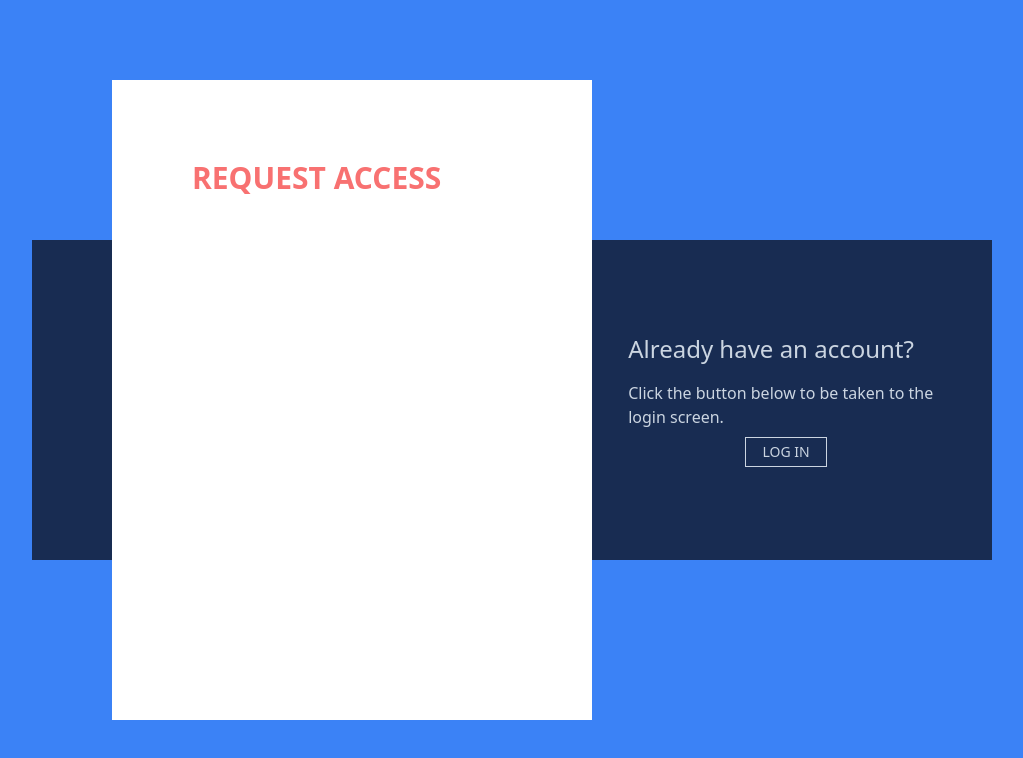
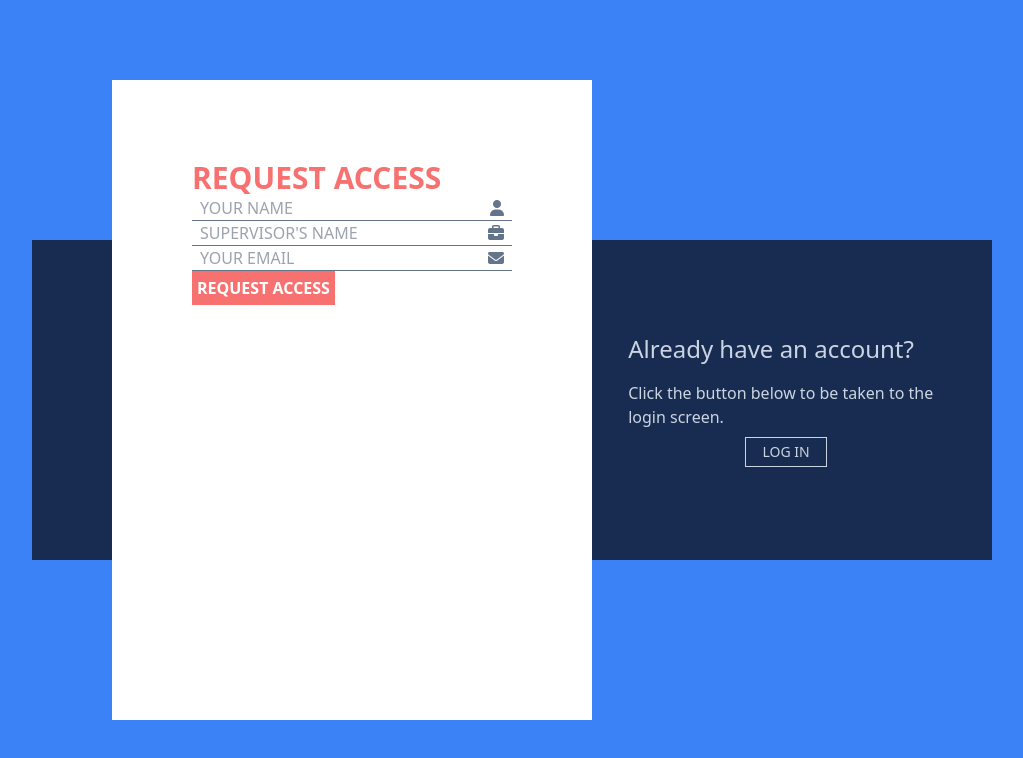
Before and after one commit to JeremyM45/vue-form, a Vue app: page / in a window 1280 px wide. Shown: the top 758 px of the page, without its empty margins (128-1151 px from the left). Built offline with nearby package versions, Linux system fonts and the light colour scheme.

Commit message:
add basic signup form style

```diff
--- a/index.html
+++ b/index.html
@@ -4,7 +4,8 @@
     <meta charset="UTF-8">
     <link rel="icon" href="/favicon.ico">
     <meta name="viewport" content="width=device-width, initial-scale=1.0">
-    <title>Vite App</title>
+    <link rel="stylesheet" href="https://cdnjs.cloudflare.com/ajax/libs/font-awesome/6.2.1/css/all.min.css" integrity="sha512-MV7K8+y+gLIBoVD59lQIYicR65iaqukzvf/nwasF0nqhPay5w/9lJmVM2hMDcnK1OnMGCdVK+iQrJ7lzPJQd1w==" crossorigin="anonymous" referrerpolicy="no-referrer" />
+    <title>Vue Form</title>
   </head>
   <body>
     <div id="app"></div>
--- a/src/components/SignupForm.vue
+++ b/src/components/SignupForm.vue
@@ -6,5 +6,34 @@
 </script>
 
 <template>
+    <form class="w-full">
+        <div class="border-b border-slate-500 flex flex-row px-2 justify-between">
+            <input
+                class="select-none focus:outline-0 w-full"
+                type="text"
+                name="name"
+                placeholder="YOUR NAME"
 
+            ><i class="fa-sharp fa-solid fa-user text-slate-500 pt-1"></i>
+        </div>
+        <div class="border-b border-slate-500 flex flex-row px-2 justify-between">
+            <input
+                class="select-none focus:outline-0 w-full"
+                type="text"
+                name="supervisor"
+                placeholder="SUPERVISOR'S NAME"
+            />
+            <i class="fa-solid fa-briefcase text-slate-500 pt-1"></i>
+        </div>
+        <div class="border-b border-slate-500 flex flex-row px-2 justify-between">
+            <input
+                class="select-none focus:outline-0 w-full"
+                type="email"
+                name="email"
+                placeholder="YOUR EMAIL"
+            />
+            <i class="fa-solid fa-envelope text-slate-500 pt-1"></i>
+        </div>
+        <button type="submit" class="border border-transparent bg-red-400 text-white font-semibold p-1 hover:bg-white hover:text-red-400 duration-300 hover:border-red-400">REQUEST ACCESS</button>
+    </form>
 </template>
```
